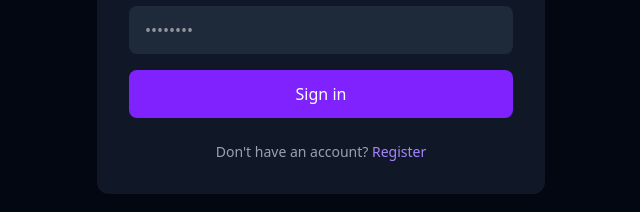
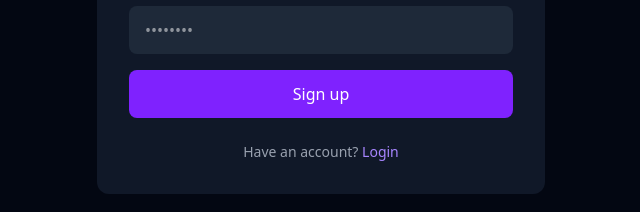
Before and after one commit to Ashutosh-Chaturvedi/chat-app, a Next.js app in the folder frontend/: page /register in a window 1280 px wide. Shown: the part 444-656 px from the top of the page, without its empty margins (319-959 px from the left). Built offline with nearby package versions, Linux system fonts and the light colour scheme; no server answers.

Commit message:
fix: CORS update

```diff
--- a/frontend/app/register/page.tsx
+++ b/frontend/app/register/page.tsx
@@ -95,14 +95,14 @@ export default function RegisterPage() {
             disabled={loading}
             className="w-full bg-violet-600 hover:bg-violet-700 disabled:opacity-50 text-white font-medium py-3 rounded-lg transition-colors"
           >
-            {loading ? "Signing in..." : "Sign in"}
+            {loading ? "Signing up..." : "Sign up"}
           </button>
         </form>
 
         <p className="text-gray-400 text-sm mt-6 text-center">
-          Don't have an account?{" "}
+          Have an account?{" "}
           <a href="/register" className="text-violet-400 hover:underline">
-            Register
+            Login
           </a>
         </p>
       </div>
```
Also changed, not shown: 1 other file (tests, documents, lock files or other folders).
